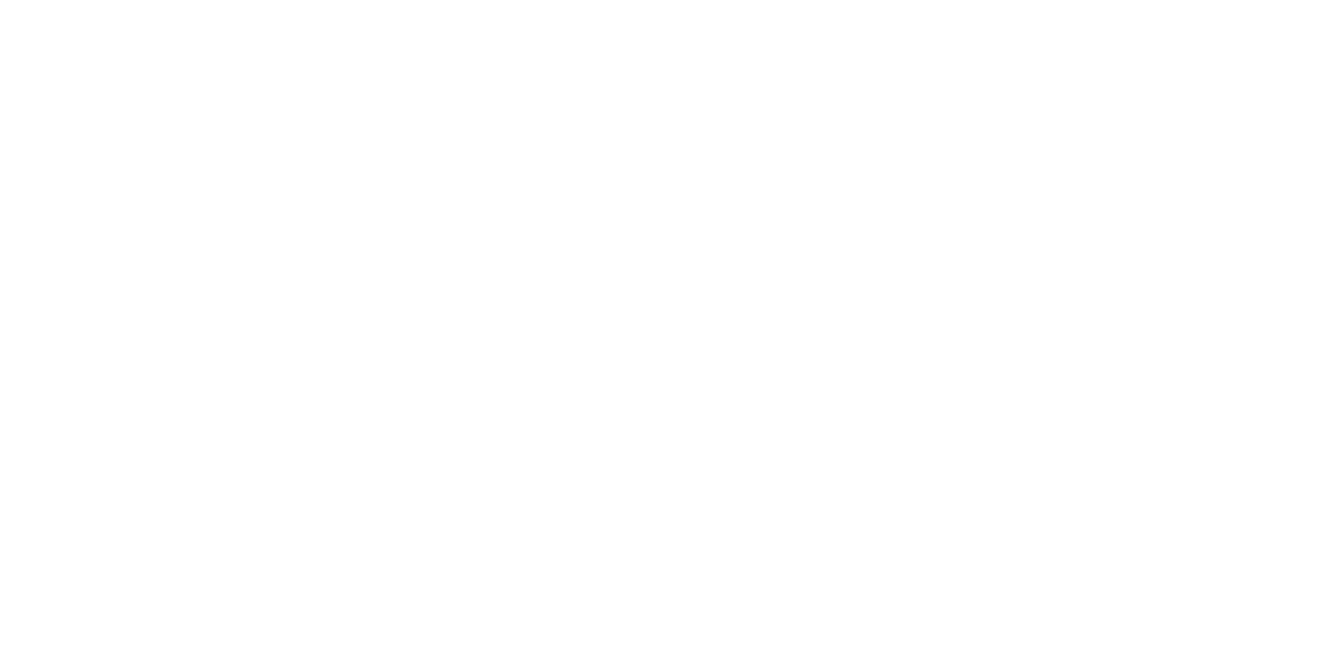
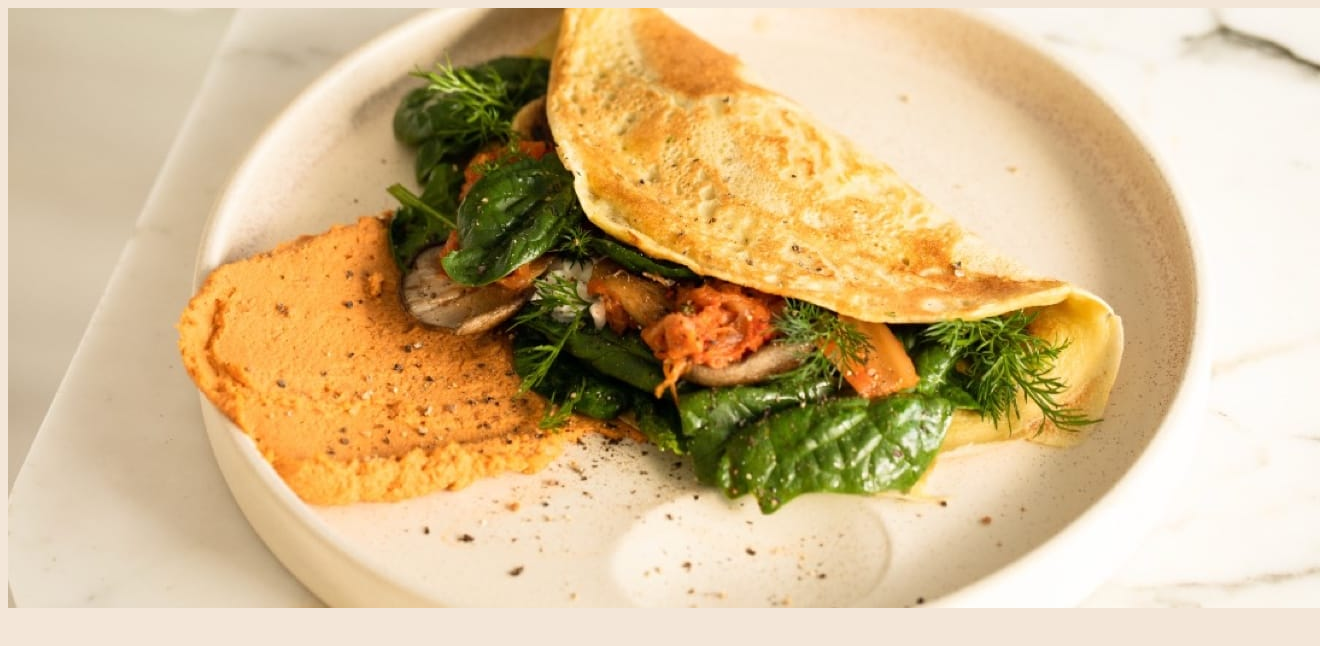
Before and after one commit to nikanoza/recipe-app, a plain HTML site: page index.html in a window 1280 px wide. Shown: the whole page, 1320 px wide, since content can reach past the window. Drawn offline with Linux system fonts and the light colour scheme.

```diff
--- a/index.html
+++ b/index.html
@@ -9,7 +9,10 @@
       sizes="32x32"
       href="./assets/images/favicon-32x32.png"
     />
+    <link rel="stylesheet" href="style.css" />
     <title>Frontend Mentor | Recipe page</title>
   </head>
-  <body></body>
+  <body>
+    <img src="./assets/images/image-omelette.jpeg" alt="" />
+  </body>
 </html>
--- /dev/null
+++ b/style.css
@@ -0,0 +1,3 @@
+body {
+  background-color: hsl(30, 54%, 90%);
+}
```
